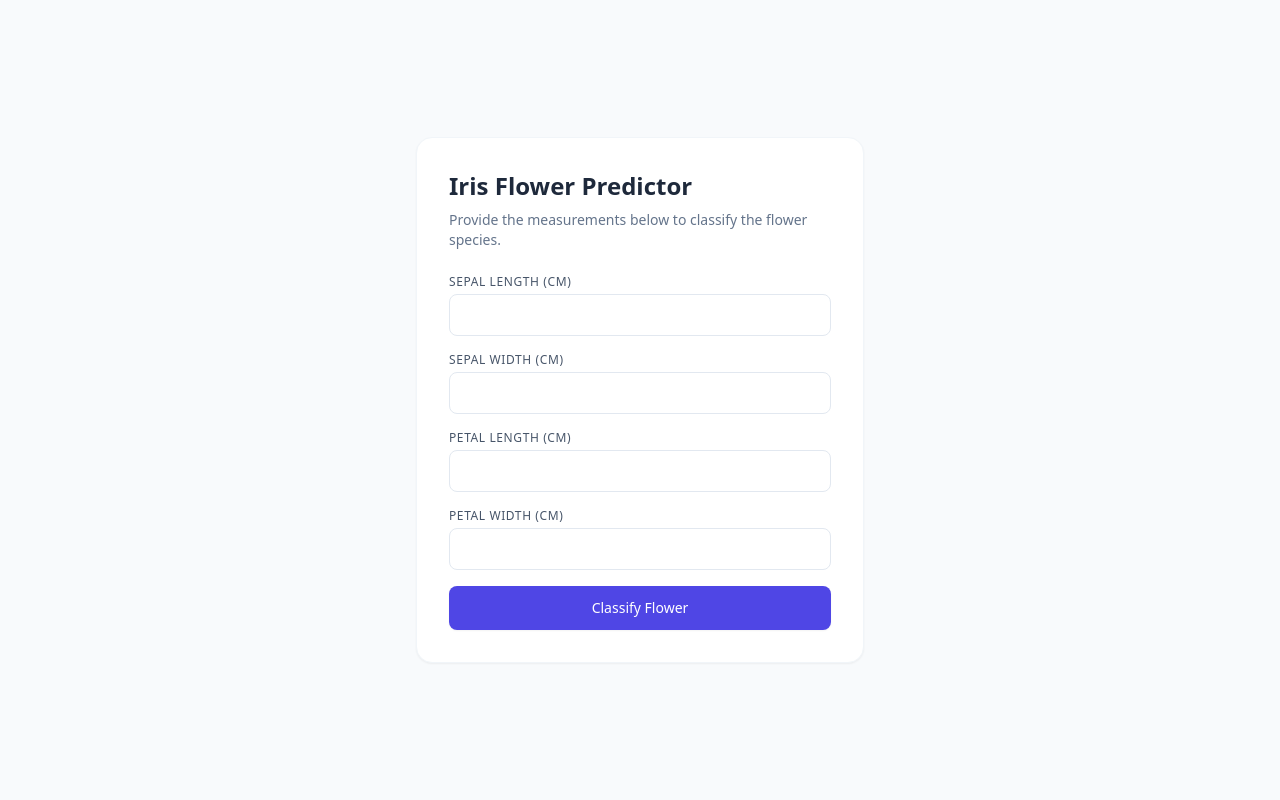
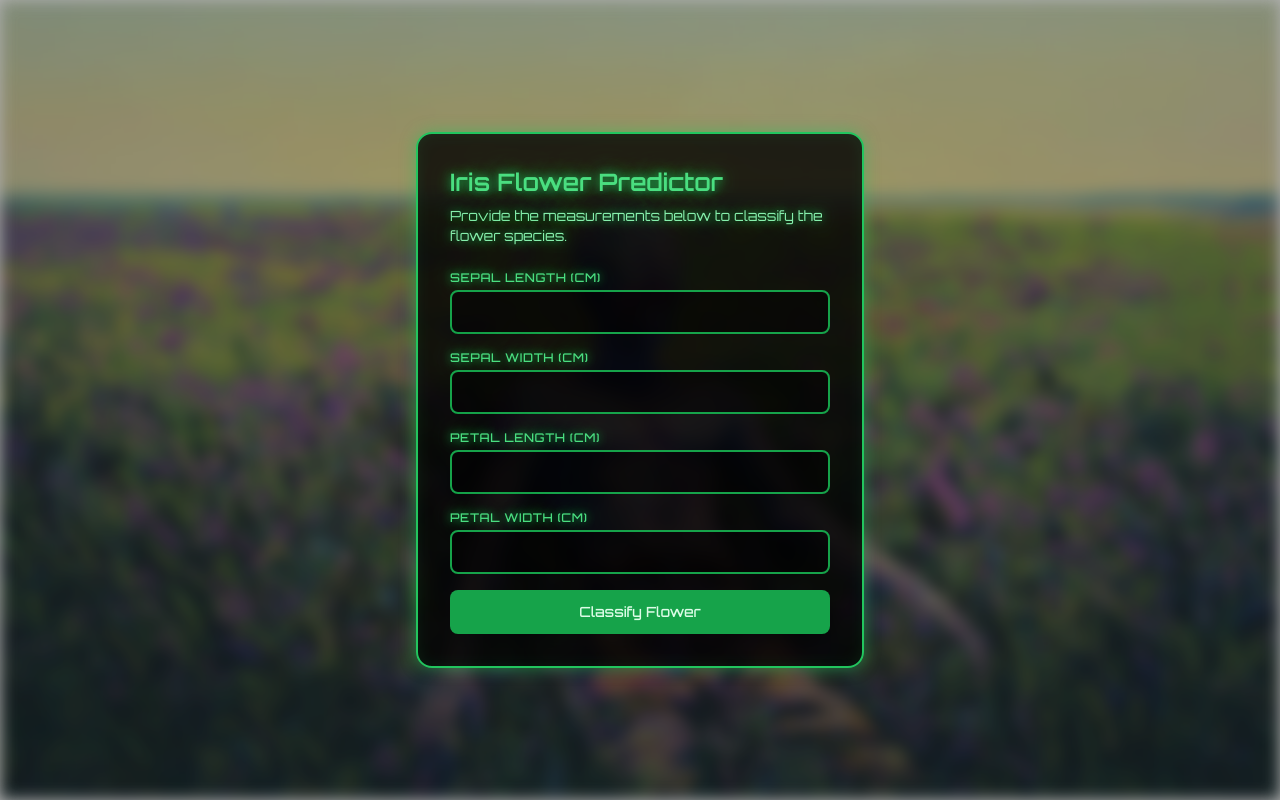
Before and after one commit to iamgkkj/Iris-Flower-Classifier, a Flask app: page / in a window 1280 px wide. Run offline with Flask 3, Linux system fonts and the light colour scheme; parts of the project's set-up code (start-up, migrations or seed data) failed here and were passed over; some libraries are stand-ins or nearby versions.

Commit message:
Feat: Major UI changes and finishing

```diff
--- a/templates/index.html
+++ b/templates/index.html
@@ -5,38 +5,77 @@
     <meta name="viewport" content="width=device-width, initial-scale=1.0">
     <title>Iris Flower Classifier</title>
     <script src="https://cdn.tailwindcss.com"></script>
+    <link href="https://fonts.googleapis.com/css2?family=Orbitron:wght@400;500;600;700&display=swap" rel="stylesheet">
+    <style>
+        body {
+            font-family: 'Orbitron', sans-serif;
+        }
+        .robotic-glow {
+            text-shadow: 0 0 10px rgba(34, 197, 94, 0.8), 0 0 20px rgba(34, 197, 94, 0.6), 0 0 30px rgba(34, 197, 94, 0.4);
+        }
+        .robotic-border-glow {
+            box-shadow: 0 0 15px rgba(34, 197, 94, 0.5), inset 0 0 15px rgba(34, 197, 94, 0.1);
+        }
+        .robotic-input-glow:focus {
+            box-shadow: 0 0 10px rgba(34, 197, 94, 0.6), 0 0 20px rgba(34, 197, 94, 0.3);
+        }
+        .bg-image-container {
+            position: fixed;
+            top: 0;
+            left: 0;
+            width: 100%;
+            height: 100%;
+            background-image: url('{{ url_for('static', filename='image.jpg') }}');
+            background-size: cover;
+            background-position: center;
+            background-repeat: no-repeat;
+            filter: blur(8px);
+            z-index: -1;
+        }
+        .bg-overlay {
+            position: fixed;
+            top: 0;
+            left: 0;
+            width: 100%;
+            height: 100%;
+            background-color: rgba(0, 0, 0, 0.3);
+            z-index: -1;
+        }
+    </style>
 </head>
-<body class="bg-slate-50 min-h-screen flex items-center justify-center p-6">
+<body class="min-h-screen flex items-center justify-center p-6">
+    <div class="bg-image-container"></div>
+    <div class="bg-overlay"></div>
 
-    <div class="bg-white rounded-2xl shadow-sm border border-slate-100 max-w-md w-full p-8">
-        <h1 class="text-2xl font-semibold text-slate-800 mb-2">Iris Flower Predictor</h1>
-        <p class="text-sm text-slate-500 mb-6">Provide the measurements below to classify the flower species.</p>
+    <div class="bg-black/80 rounded-2xl border-2 border-green-500 robotic-border-glow max-w-md w-full p-8 backdrop-blur-sm relative z-10">
+        <h1 class="text-2xl font-semibold text-green-400 mb-2 robotic-glow">Iris Flower Predictor</h1>
+        <p class="text-sm text-green-300 mb-6 robotic-glow">Provide the measurements below to classify the flower species.</p>
 
         <form id="predictionForm" class="space-y-4">
             <div>
-                <label class="block text-xs font-medium text-slate-600 uppercase tracking-wider mb-1">Sepal Length (cm)</label>
-                <input type="number" step="0.1" name="sepal_length" required class="w-full px-4 py-2.5 rounded-lg border border-slate-200 text-sm focus:outline-none focus:border-indigo-500 transition">
+                <label class="block text-xs font-medium text-green-400 uppercase tracking-wider mb-1 robotic-glow">Sepal Length (cm)</label>
+                <input type="number" step="0.1" name="sepal_length" required class="w-full px-4 py-2.5 rounded-lg border-2 border-green-600 bg-black/50 text-green-300 text-sm focus:outline-none focus:border-green-400 robotic-input-glow transition">
             </div>
             <div>
-                <label class="block text-xs font-medium text-slate-600 uppercase tracking-wider mb-1">Sepal Width (cm)</label>
-                <input type="number" step="0.1" name="sepal_width" required class="w-full px-4 py-2.5 rounded-lg border border-slate-200 text-sm focus:outline-none focus:border-indigo-500 transition">
+                <label class="block text-xs font-medium text-green-400 uppercase tracking-wider mb-1 robotic-glow">Sepal Width (cm)</label>
+                <input type="number" step="0.1" name="sepal_width" required class="w-full px-4 py-2.5 rounded-lg border-2 border-green-600 bg-black/50 text-green-300 text-sm focus:outline-none focus:border-green-400 robotic-input-glow transition">
             </div>
             <div>
-                <label class="block text-xs font-medium text-slate-600 uppercase tracking-wider mb-1">Petal Length (cm)</label>
-                <input type="number" step="0.1" name="petal_length" required class="w-full px-4 py-2.5 rounded-lg border border-slate-200 text-sm focus:outline-none focus:border-indigo-500 transition">
+                <label class="block text-xs font-medium text-green-400 uppercase tracking-wider mb-1 robotic-glow">Petal Length (cm)</label>
+                <input type="number" step="0.1" name="petal_length" required class="w-full px-4 py-2.5 rounded-lg border-2 border-green-600 bg-black/50 text-green-300 text-sm focus:outline-none focus:border-green-400 robotic-input-glow transition">
             </div>
             <div>
-                <label class="block text-xs font-medium text-slate-600 uppercase tracking-wider mb-1">Petal Width (cm)</label>
-                <input type="number" step="0.1" name="petal_width" required class="w-full px-4 py-2.5 rounded-lg border border-slate-200 text-sm focus:outline-none focus:border-indigo-500 transition">
+                <label class="block text-xs font-medium text-green-400 uppercase tracking-wider mb-1 robotic-glow">Petal Width (cm)</label>
+                <input type="number" step="0.1" name="petal_width" required class="w-full px-4 py-2.5 rounded-lg border-2 border-green-600 bg-black/50 text-green-300 text-sm focus:outline-none focus:border-green-400 robotic-input-glow transition">
             </div>
 
-            <button type="submit" class="w-full bg-indigo-600 hover:bg-indigo-700 text-white font-medium py-3 px-4 rounded-lg text-sm transition shadow-sm mt-2">
+            <button type="submit" class="w-full bg-green-600 hover:bg-green-700 text-green-100 font-medium py-3 px-4 rounded-lg text-sm transition shadow-lg mt-2 robotic-border-glow hover:shadow-green-500/50">
                 Classify Flower
             </button>
         </form>
 
-        <div id="resultBox" class="hidden mt-6 p-4 rounded-xl border text-center transition">
-            <p id="resultText" class="text-base font-medium"></p>
+        <div id="resultBox" class="hidden mt-6 p-4 rounded-xl border-2 border-green-500 text-center transition robotic-border-glow bg-black/50">
+            <p id="resultText" class="text-base font-medium robotic-glow"></p>
         </div>
     </div>
 
@@ -66,18 +105,18 @@
 
                 const data = await response.json();
 
-                resultBox.classList.remove('hidden', 'bg-red-50', 'border-red-100', 'bg-emerald-50', 'border-emerald-100');
+                resultBox.classList.remove('hidden', 'bg-red-50', 'border-red-100', 'bg-emerald-50', 'border-emerald-100', 'border-green-500');
 
                 if (response.ok) {
-                    resultBox.classList.add('bg-emerald-50', 'border-emerald-100');
-                    resultText.className = "text-emerald-800 font-semibold text-lg";
+                    resultBox.classList.add('border-green-500', 'bg-black/50');
+                    resultText.className = "text-green-400 font-semibold text-lg robotic-glow";
                     resultText.innerText = `Prediction: ${data.class}`;
                 } else {
                     throw new Error(data.error || 'Server processing error');
                 }
             } catch (err) {
-                resultBox.classList.add('bg-red-50', 'border-red-100');
-                resultText.className = "text-red-800 font-medium text-sm";
+                resultBox.classList.add('border-red-500', 'bg-black/50');
+                resultText.className = "text-red-400 font-medium text-sm robotic-glow";
                 resultText.innerText = `Error: ${err.message}`;
             }
         });
```
Also changed, not shown: README.md, static/image.jpg (added), templates/image.jpg (added), 1 other file.
